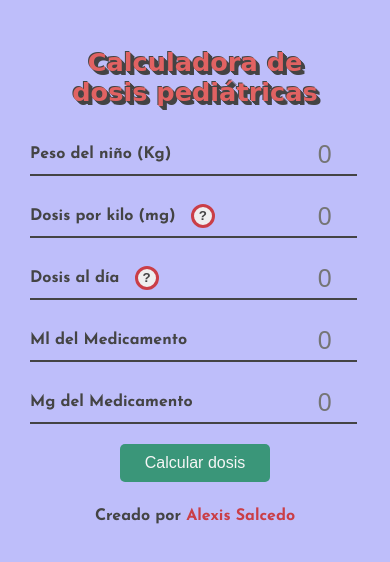
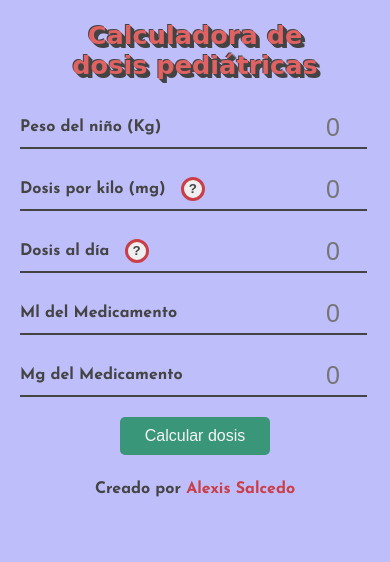
Before and after one commit to shuvro-zz/pediatric_dossage, a plain HTML site: page index.html in a window 390 px wide. Drawn offline with Linux system fonts and the light colour scheme; a web font is replaced by a local one.

```diff
--- a/style.css
+++ b/style.css
@@ -23,6 +23,7 @@
 
 h1, h2{
   font-size: 1.6em;
+  margin-top: 0;
   color: #e16262;
   font-family: 'Chango', cursive, sans-serif;
   text-shadow: 1px 1px #444,
@@ -203,6 +204,7 @@
         -ms-flex-align: center;
             align-items: center;
     margin:0;
+    padding: 20px;
     background: rgba(190,190,250,1)
   }
 
```
Also changed, not shown: index.html (+1 -1 lines).
